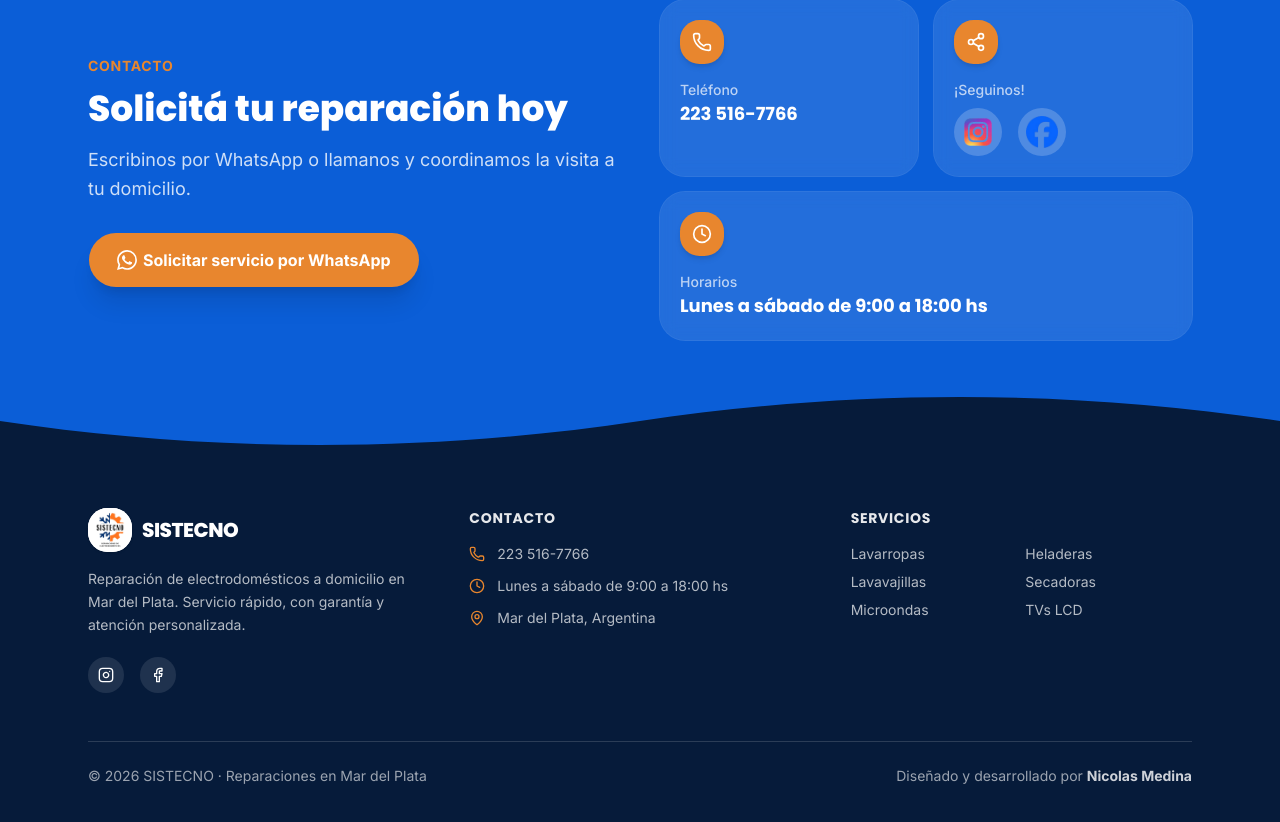
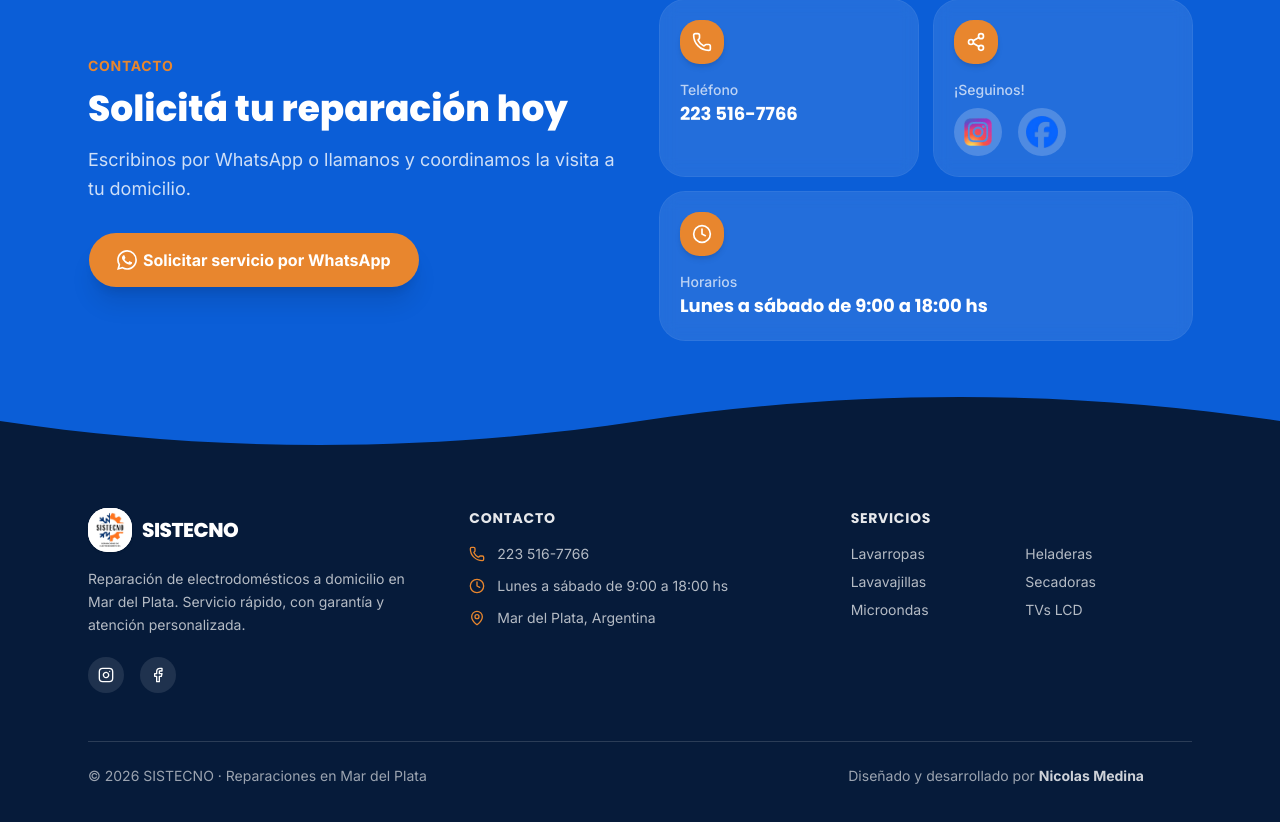
Before and after one commit to Nicola671/Cliente-1-sistecno-landing, a Next.js app: page / in a window 1280 px wide. Shown: the part 3278-4100 px from the top of the page. Built offline with nearby package versions, Linux system fonts and the light colour scheme.

Commit message:
Shift developer credit to the left on desktop

```diff
--- a/components/site-footer.tsx
+++ b/components/site-footer.tsx
@@ -100,7 +100,7 @@ export function SiteFooter() {
 
         <div className="mt-8 flex flex-col items-center justify-between gap-3 border-t border-white/15 pt-5 text-center text-xs text-white/60 sm:mt-12 sm:flex-row sm:gap-0 sm:pt-6 sm:text-sm">
           <p>© {new Date().getFullYear()} SISTECNO · Reparaciones en Mar del Plata</p>
-          <p>
+          <p className="sm:pr-56 md:pr-64 lg:pr-12">
             Diseñado y desarrollado por{' '}
             <a
               href="https://wa.me/5492236160926"
```
